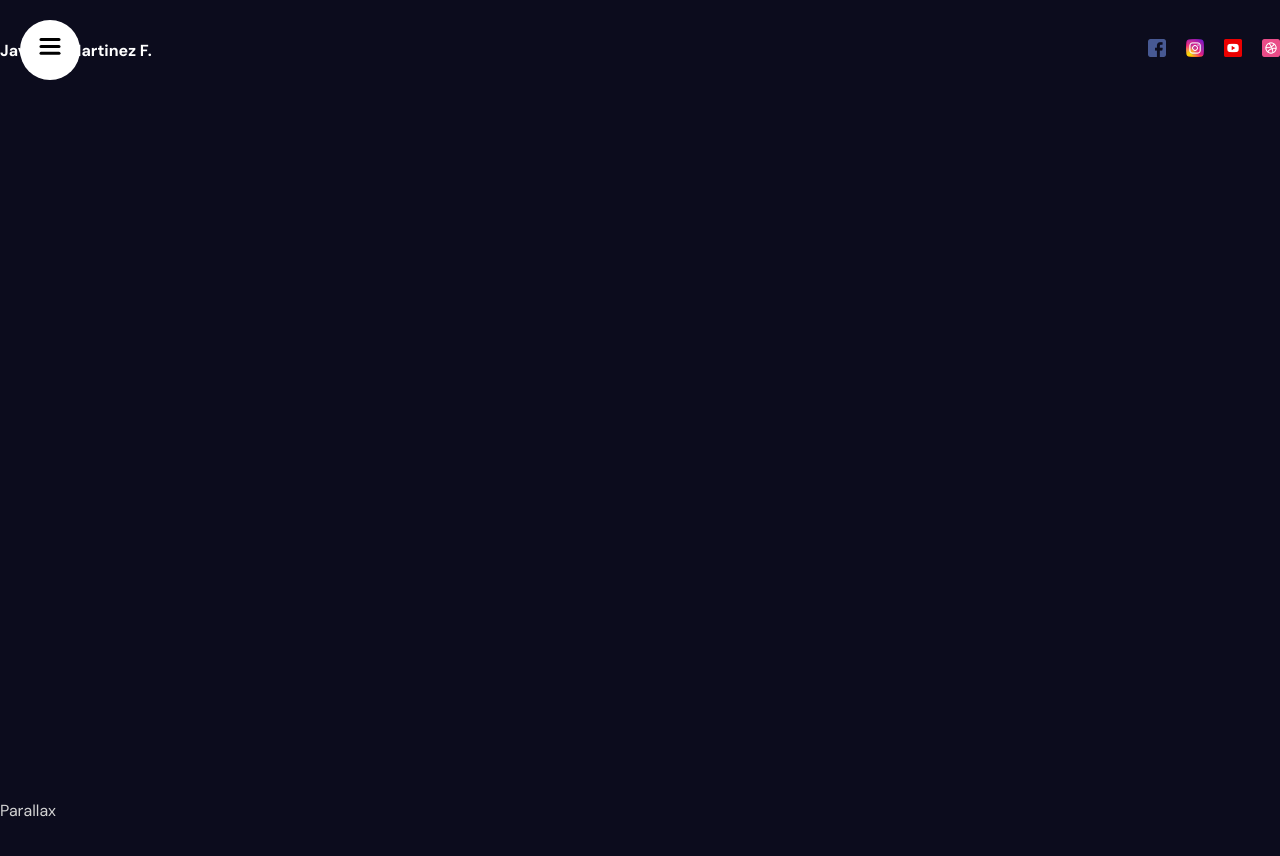
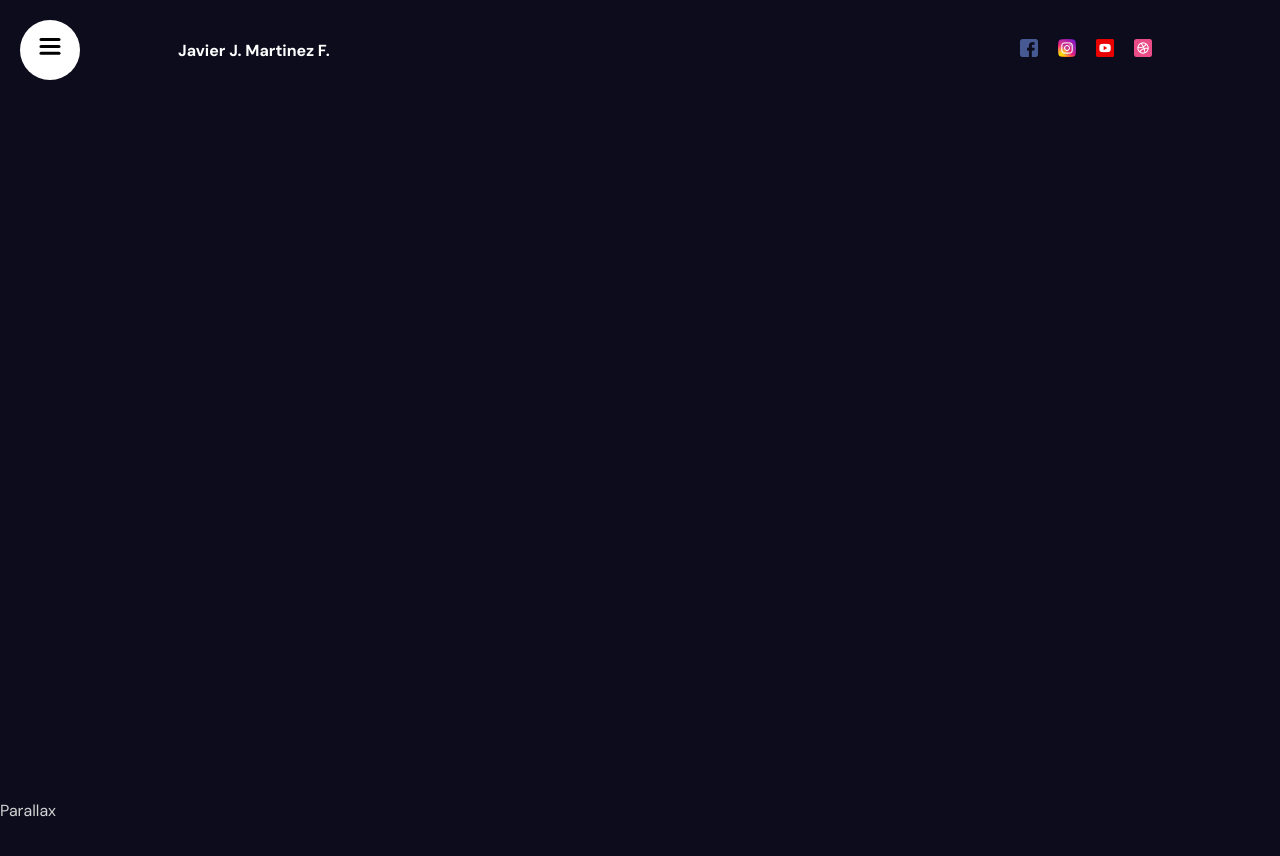
Before and after one commit to jlcarrascof/Animated-Portfolio, a React (Vite) app: page / in a window 1280 px wide. Shown: the top 856 px of the page. Built offline with nearby package versions, Linux system fonts and the light colour scheme.

Commit message:
Fix margins to show title

```diff
--- a/src/components/Navbar/navbar.scss
+++ b/src/components/Navbar/navbar.scss
@@ -3,7 +3,7 @@
     height: 100px;
 
     .wrapper {
-        max-width: 1366px;
+        max-width: 1024px;
         margin: auto;
         display: flex;
         align-items: center;
@@ -12,6 +12,7 @@
 
         span {
             font-weight: bold;
+            margin-left: 50px;
         }
 
         .social {
```
